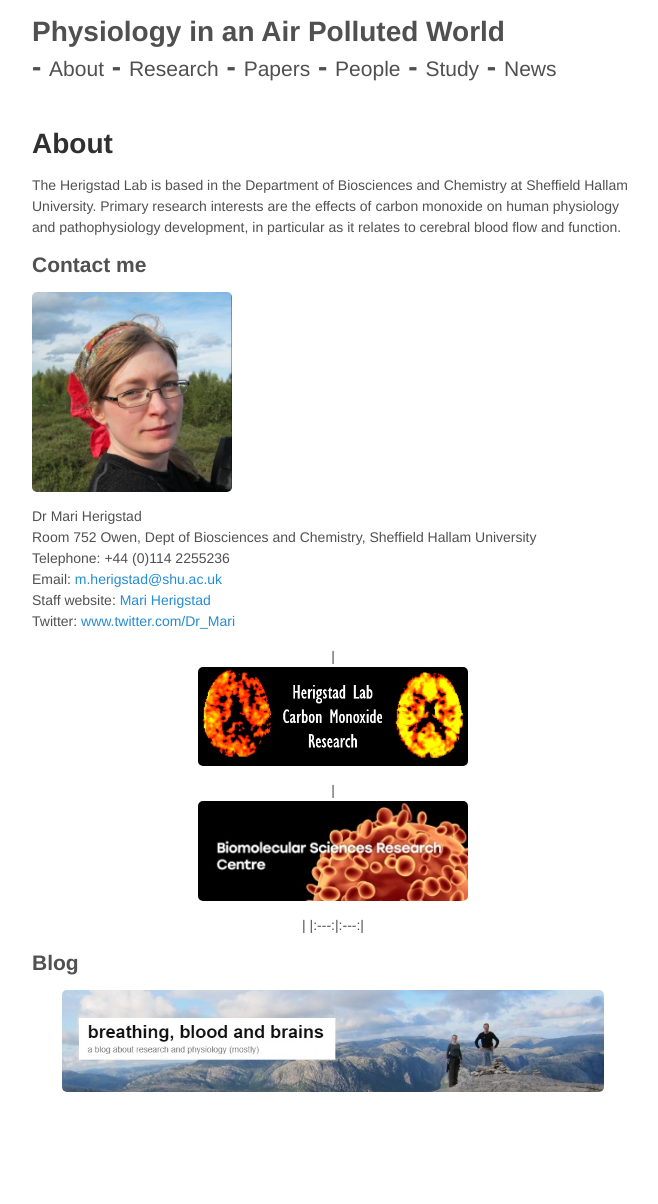
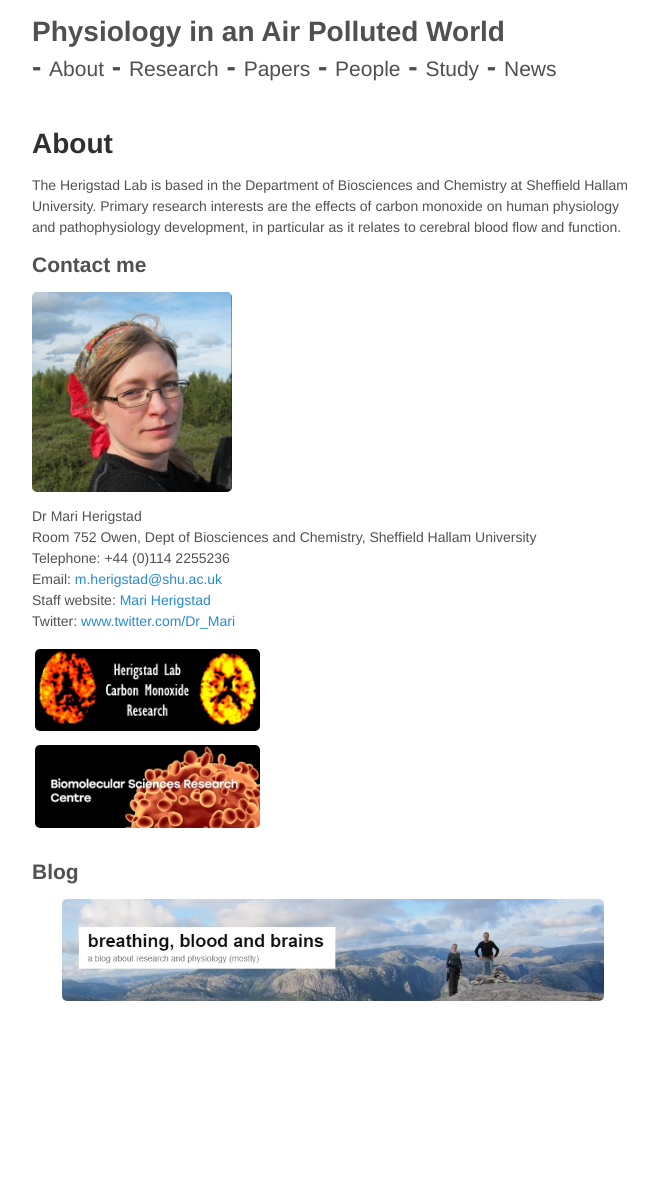
Before and after one commit to mariherigstad/mariherigstad.github.io, a Jekyll site: the page built from about.md, in a window 1280 px wide. Shown: the whole page, without its empty margins (307-965 px from the left). Built offline with Jekyll 4.4.1, drawn with Linux system fonts in a browser that asks for light colours; after the commit the page ends 1113 px from its top, so only the background shows below that.

Commit message:
Update about.md

```diff
--- a/about.md
+++ b/about.md
@@ -17,8 +17,7 @@
 Twitter: <a href="https://twitter.com/Dr_Mari">www.twitter.com/Dr_Mari</a><br>
 
 <p align="middle">
-  | <img src="/assets/lab_logo.jpg" alt="Herigstad Lab" style="width: 45%;" /> | <img src="/assets/BMRC_logo.jpg" alt="BMRC" style="width: 45%;" /> |
-  |:---:|:---:|
+<table><tr><td><img src="/assets/lab_logo.jpg" alt="Herigstad Lab" style="width: 45%;" /> <img src="/assets/BMRC_logo.jpg" alt="BMRC" style="width: 45%;" /> </td></tr></table>
 </p>
 
 ## Blog
```
